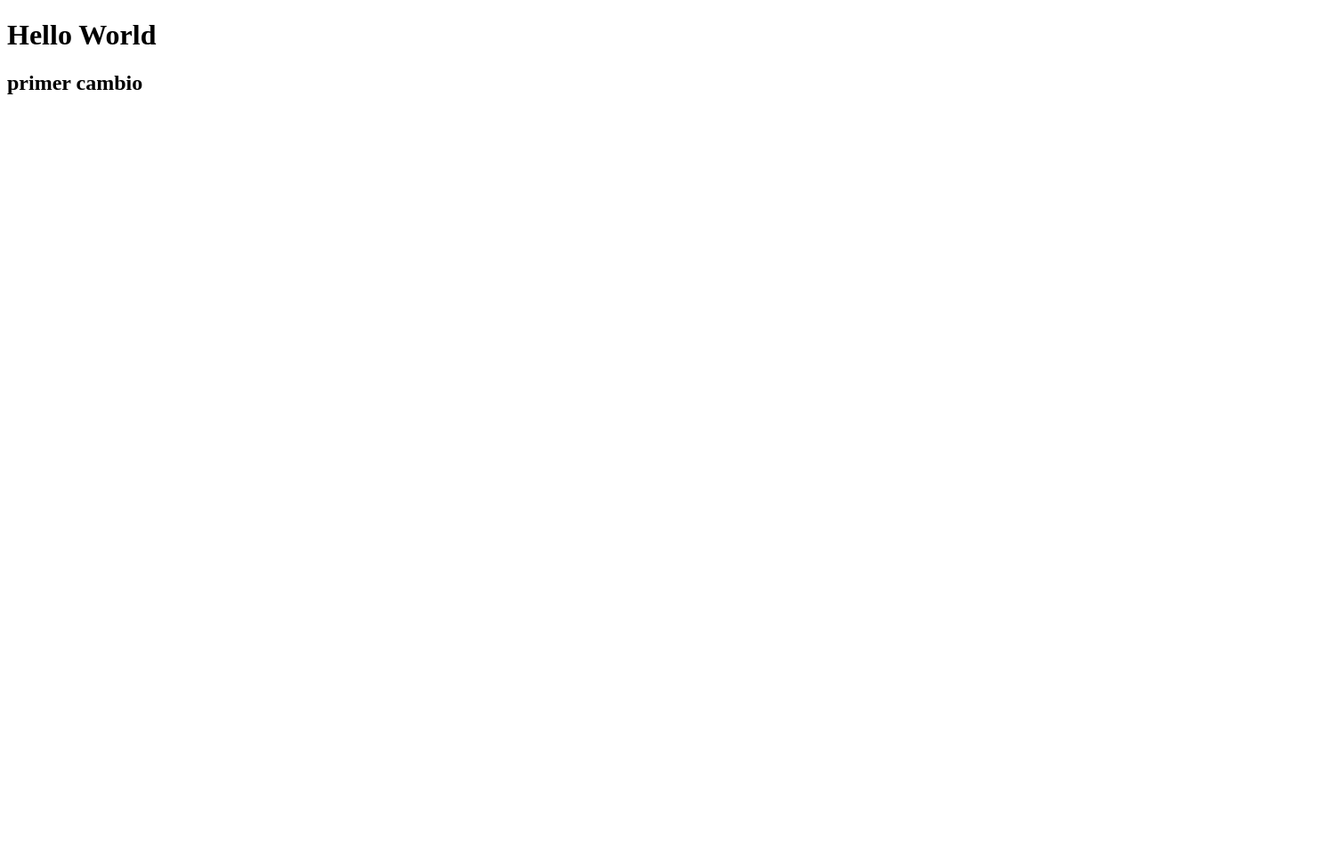
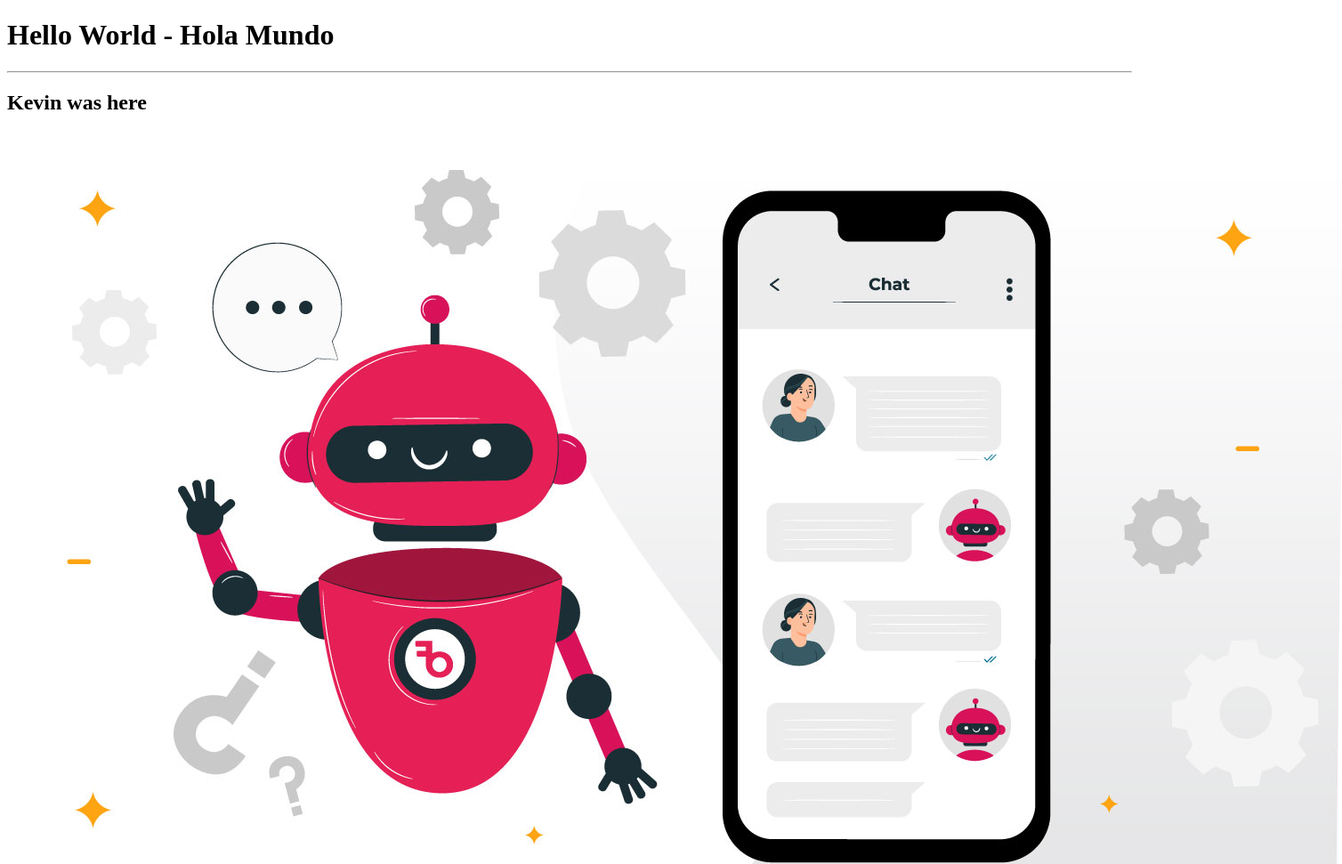
Before and after one commit to Alfred0JHH/ejemplo, a plain HTML site: page index.html in a window 1280 px wide. Shown: the top 971 px of the page at 89% size, 1508 px wide, since content can reach past the window. Before the commit the page ends 800 px from the top, so only its background shows below. Drawn offline with Linux system fonts and the light colour scheme.

Commit message:
Agregado de imágenes

```diff
--- a/index.html
+++ b/index.html
@@ -6,7 +6,9 @@
     <title>Document</title>
 </head>
 <body>
-    <h1>Hello World</h1>
-    <h2>primer cambio</h2>
+    <h1>Hello World - Hola Mundo</h1>
+    <hr>
+    <h2>Kevin was here</h2>
+    <img src="img/chat.jpg" alt="chat">
 </body>
 </html>
```
Also changed, not shown: img/chat.jpg (added).
